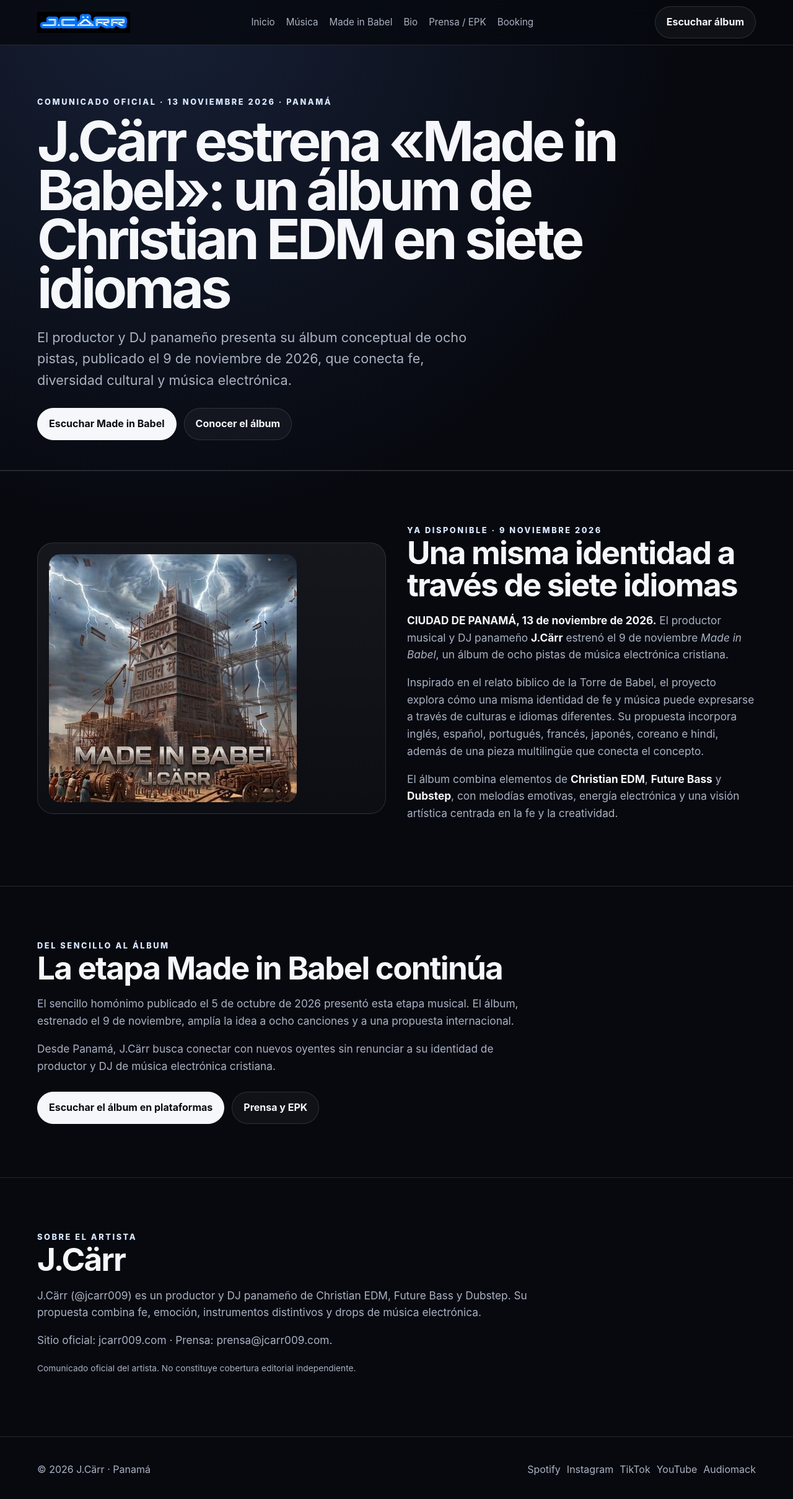
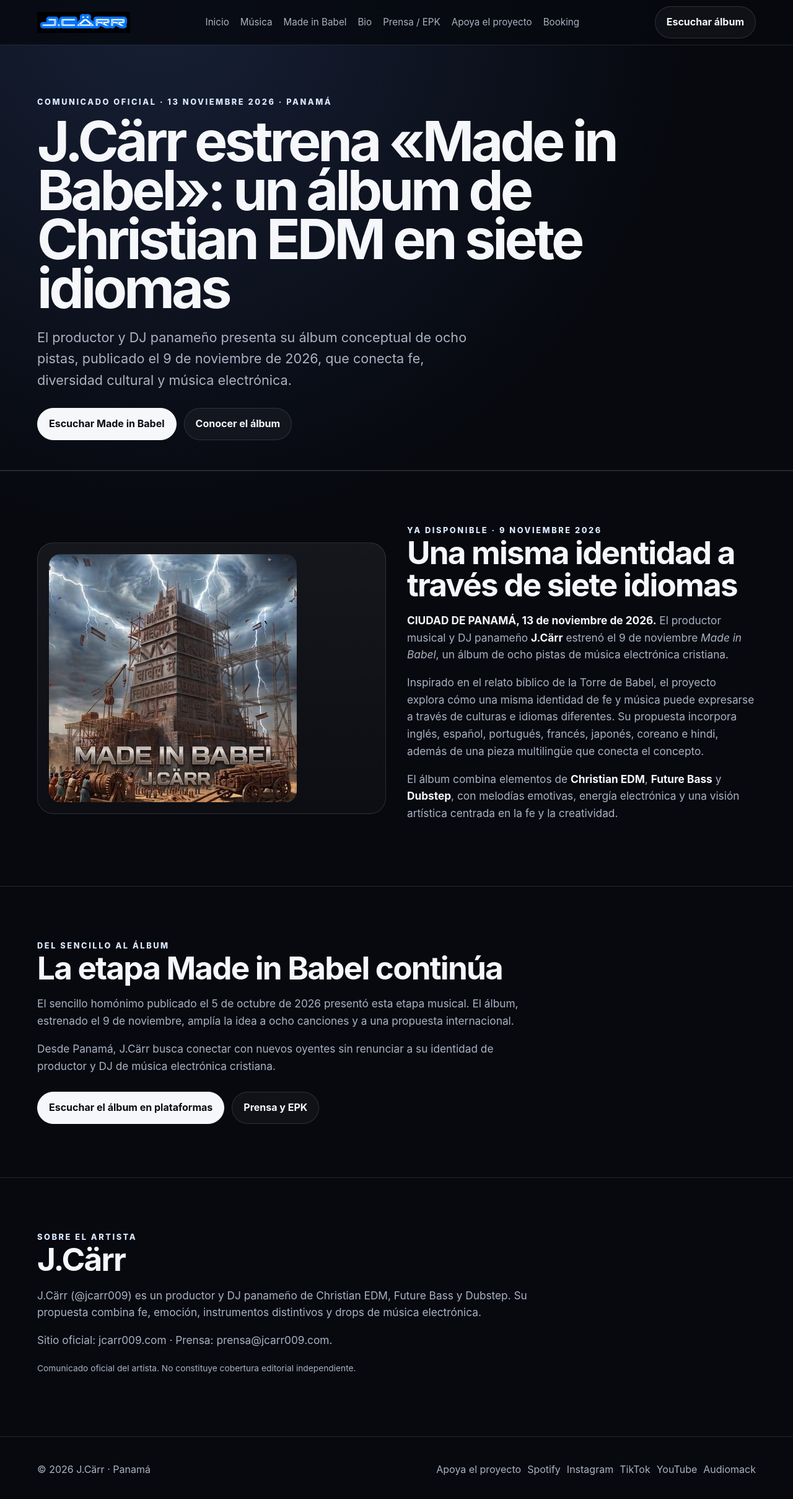
Before and after one commit to delanocarr4-ux/jcarr009-site, a plain HTML site: page noticias-made-in-babel-estreno-2026.html in a window 1280 px wide. Shown: the whole page at 62% size. Drawn offline with Linux system fonts and the light colour scheme.

Commit message:
Añadir enlace de apoyo en noticias-made-in-babel-estreno-2026.html

```diff
--- a/noticias-made-in-babel-estreno-2026.html
+++ b/noticias-made-in-babel-estreno-2026.html
@@ -14,12 +14,12 @@
 <link rel="stylesheet" href="styles.css"><link rel="icon" href="assets/logo.webp">
 </head>
 <body>
-<nav class="nav"><div class="container nav-inner"><a class="brand" href="/"><img src="assets/logo.webp" alt="Logo de J.Cärr"></a><div class="nav-links"><a href="/">Inicio</a><a href="music.html">Música</a><a href="made-in-babel.html">Made in Babel</a><a href="about.html">Bio</a><a href="press.html">Prensa / EPK</a><a href="contact.html">Booking</a></div><a class="btn" href="https://share.amuse.io/album/j-carr-made-in-babel" target="_blank" rel="noopener">Escuchar álbum</a></div></nav>
+<nav class="nav"><div class="container nav-inner"><a class="brand" href="/"><img src="assets/logo.webp" alt="Logo de J.Cärr"></a><div class="nav-links"><a href="/">Inicio</a><a href="music.html">Música</a><a href="made-in-babel.html">Made in Babel</a><a href="about.html">Bio</a><a href="press.html">Prensa / EPK</a><a href="apoyar.html">Apoya el proyecto</a><a href="contact.html">Booking</a></div><a class="btn" href="https://share.amuse.io/album/j-carr-made-in-babel" target="_blank" rel="noopener">Escuchar álbum</a></div></nav>
 <main>
 <header class="page-hero"><div class="container"><div class="eyebrow">Comunicado oficial · 13 noviembre 2026 · Panamá</div><h1>J.Cärr estrena «Made in Babel»: un álbum de Christian EDM en siete idiomas</h1><p class="lead">El productor y DJ panameño presenta su álbum conceptual de ocho pistas, publicado el 9 de noviembre de 2026, que conecta fe, diversidad cultural y música electrónica.</p><div class="actions"><a class="btn primary" href="https://share.amuse.io/album/j-carr-made-in-babel" target="_blank" rel="noopener">Escuchar Made in Babel</a><a class="btn" href="made-in-babel.html">Conocer el álbum</a></div></div></header>
 <section class="section"><div class="container grid-2"><div class="release-card"><img src="assets/made-in-babel.jpg" alt="Portada del álbum Made in Babel de J.Cärr"></div><div><div class="eyebrow">Ya disponible · 9 noviembre 2026</div><h2>Una misma identidad a través de siete idiomas</h2><p class="prose"><strong>CIUDAD DE PANAMÁ, 13 de noviembre de 2026.</strong> El productor musical y DJ panameño <strong>J.Cärr</strong> estrenó el 9 de noviembre <em>Made in Babel</em>, un álbum de ocho pistas de música electrónica cristiana.</p><p class="prose">Inspirado en el relato bíblico de la Torre de Babel, el proyecto explora cómo una misma identidad de fe y música puede expresarse a través de culturas e idiomas diferentes. Su propuesta incorpora inglés, español, portugués, francés, japonés, coreano e hindi, además de una pieza multilingüe que conecta el concepto.</p><p class="prose">El álbum combina elementos de <strong>Christian EDM</strong>, <strong>Future Bass</strong> y <strong>Dubstep</strong>, con melodías emotivas, energía electrónica y una visión artística centrada en la fe y la creatividad.</p></div></div></section>
 <section class="section"><div class="container"><div class="eyebrow">Del sencillo al álbum</div><h2>La etapa Made in Babel continúa</h2><p class="prose">El sencillo homónimo publicado el 5 de octubre de 2026 presentó esta etapa musical. El álbum, estrenado el 9 de noviembre, amplía la idea a ocho canciones y a una propuesta internacional.</p><p class="prose">Desde Panamá, J.Cärr busca conectar con nuevos oyentes sin renunciar a su identidad de productor y DJ de música electrónica cristiana.</p><div class="actions"><a class="btn primary" href="https://share.amuse.io/album/j-carr-made-in-babel" target="_blank" rel="noopener">Escuchar el álbum en plataformas</a><a class="btn" href="press.html">Prensa y EPK</a></div></div></section>
 <section class="section"><div class="container"><div class="eyebrow">Sobre el artista</div><h2>J.Cärr</h2><p class="prose">J.Cärr (@jcarr009) es un productor y DJ panameño de Christian EDM, Future Bass y Dubstep. Su propuesta combina fe, emoción, instrumentos distintivos y drops de música electrónica.</p><p class="prose">Sitio oficial: <a href="https://jcarr009.com/">jcarr009.com</a> · Prensa: <a href="mailto:prensa@jcarr009.com">prensa@jcarr009.com</a>.</p><p class="notice">Comunicado oficial del artista. No constituye cobertura editorial independiente.</p></div></section>
 </main>
-<footer class="footer"><div class="container footer-inner"><div>© <span data-year></span> J.Cärr · Panamá</div><div class="socials"><a href="https://open.spotify.com/intl-es/artist/58DHUURGlAamkAyfkEyLeY" target="_blank" rel="noopener">Spotify</a><a href="https://www.instagram.com/jcarr009/" target="_blank" rel="noopener">Instagram</a><a href="https://www.tiktok.com/@jcarr009" target="_blank" rel="noopener">TikTok</a><a href="https://www.youtube.com/c/JC%C3%A4rr" target="_blank" rel="noopener">YouTube</a><a href="https://audiomack.com/jcarr009" target="_blank" rel="noopener">Audiomack</a></div></div></footer><script src="script.js"></script>
+<footer class="footer"><div class="container footer-inner"><div>© <span data-year></span> J.Cärr · Panamá</div><div class="socials"><a href="apoyar.html">Apoya el proyecto</a><a href="https://open.spotify.com/intl-es/artist/58DHUURGlAamkAyfkEyLeY" target="_blank" rel="noopener">Spotify</a><a href="https://www.instagram.com/jcarr009/" target="_blank" rel="noopener">Instagram</a><a href="https://www.tiktok.com/@jcarr009" target="_blank" rel="noopener">TikTok</a><a href="https://www.youtube.com/c/JC%C3%A4rr" target="_blank" rel="noopener">YouTube</a><a href="https://audiomack.com/jcarr009" target="_blank" rel="noopener">Audiomack</a></div></div></footer><script src="script.js"></script>
 </body></html>
```
